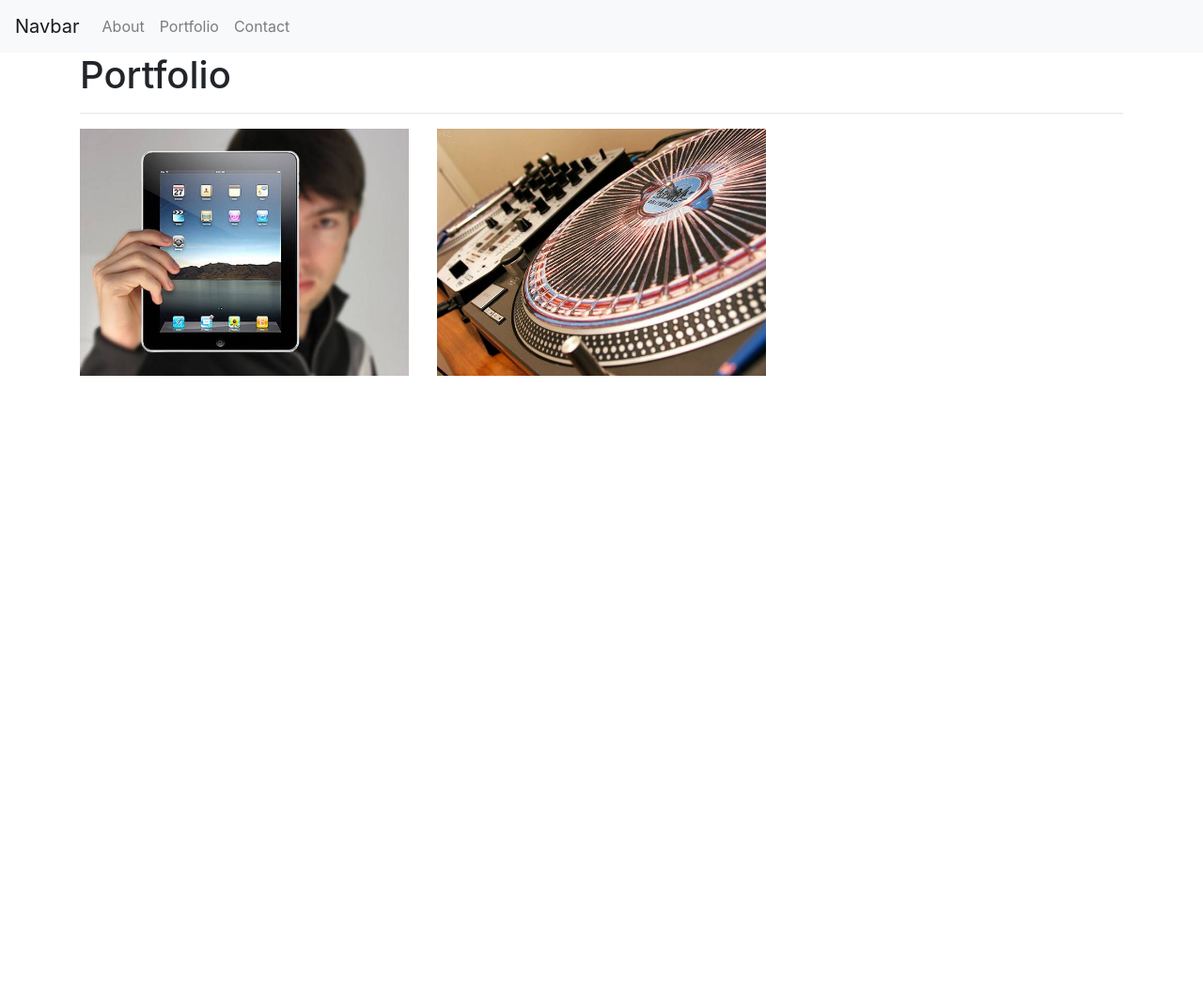
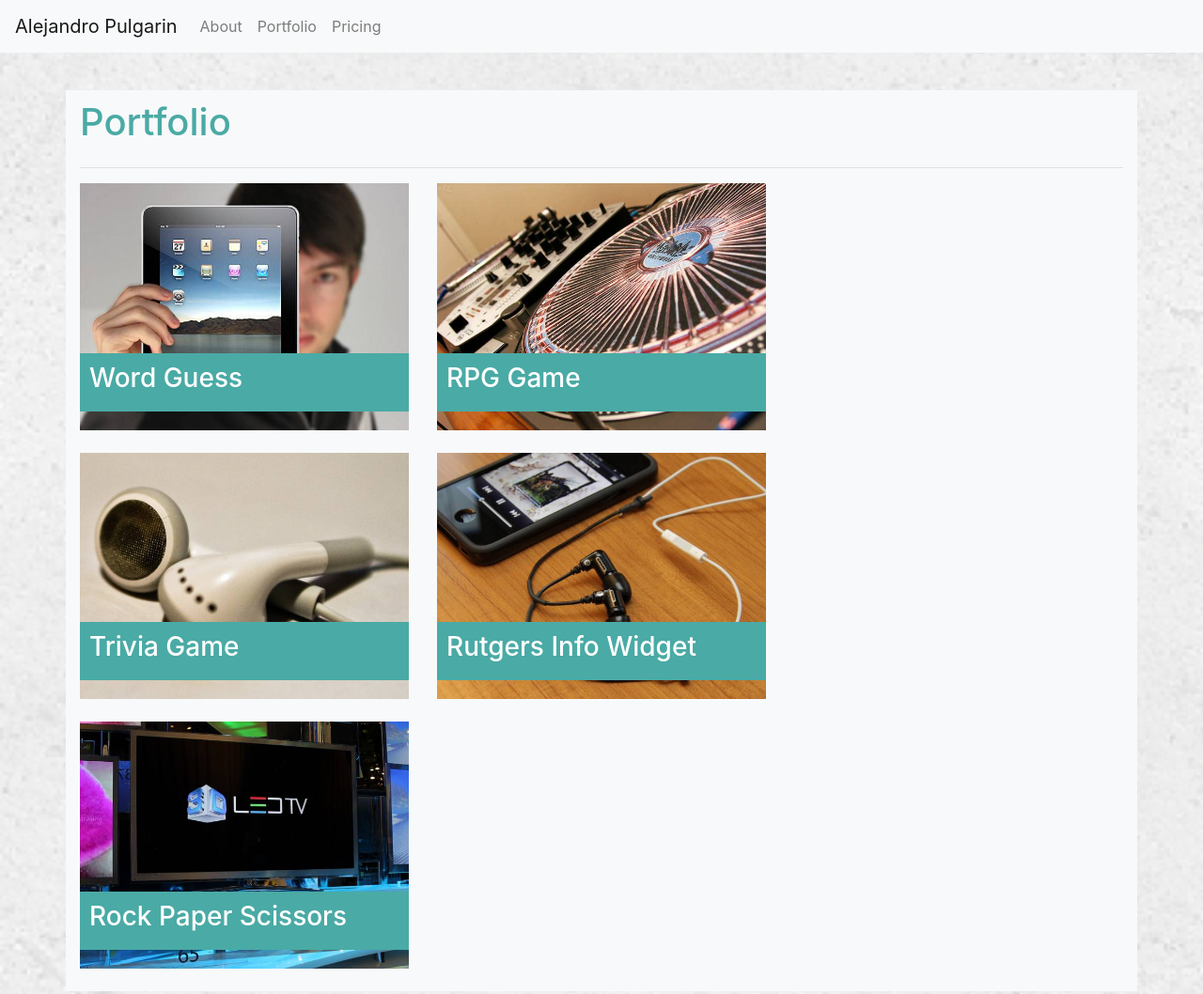
Before and after one commit to alejandro519/Boostrap-Portfolio, a plain HTML site: page portfolio.html in a window 1280 px wide. Shown: the top 1058 px of the page at 94% size. Before the commit the page ends 800 px from the top, so only its background shows below. Drawn offline with nearby package versions, Linux system fonts and the light colour scheme.

Commit message:
HW with revised layout using Boostrap

```diff
--- /dev/null
+++ b/assets/css/style.css
@@ -0,0 +1,217 @@
+body {
+  font-family: Arial, "Helvetica Neue", Helvetica, sans-serif;
+  font-size: 18px;
+  line-height: 34px;
+  color: #777777;
+  background: url("../images/concrete_seamless.png");
+}
+
+* {
+  box-sizing: border-box;
+}
+
+/* general */
+
+.container {
+  width: 100%;
+  max-width: 960px;
+  margin: 0 auto;
+  clear: both;
+}
+
+h1,
+h2,
+h3,
+p {
+  margin-bottom: 20px;
+}
+
+p:last-child {
+  margin-bottom: 0;
+}
+
+h1,
+h2,
+h3 {
+  font-family: Georgia, Times, "Times New Roman", serif;
+  font-weight: 700;
+  color: #4aaaa5;
+}
+
+h1 {
+  padding-bottom: 20px;
+  font-size: 30px;
+  line-height: 49px;
+  border-bottom: 3px solid #dddddd;
+}
+
+h2,
+h3 {
+  font-size: 22px;
+}
+
+/* header */
+
+#masthead {
+  position: fixed;
+  z-index: 99;
+  width: 100%;
+  margin: 0 0 30px;
+  overflow: auto;
+  color: #ffffff;
+  background: #ffffff;
+  border-bottom: 2px solid #cccccc;
+}
+
+#logo {
+  float: left;
+  width: 250px;
+  height: 90px;
+  font-family: Georgia, Times, "Times New Roman", serif;
+  font-size: 30px;
+  font-weight: 700;
+  line-height: 90px;
+  color: #ffffff;
+  text-align: center;
+  text-decoration: none;
+  background: #4aaaa5;
+}
+
+nav {
+  float: right;
+  margin-top: 25px;
+}
+
+nav a {
+  display: inline-block;
+  padding-left: 15px;
+  margin-left: 15px;
+  line-height: 18px;
+  color: #999;
+  text-decoration: none;
+  border-left: 1px solid #efefef;
+}
+
+nav a:first-child {
+  border-left: 0 none;
+}
+
+/* footer */
+
+footer {
+  padding: 30px 0;
+  clear: both;
+  font-size: 12px;
+  color: #ffffff;
+  color: #cccccc;
+  text-align: center;
+  background: #666666;
+  border-top: 8px solid #4aaaa5;
+  height: 50px;
+}
+
+h3, h2 {
+  padding-bottom: 20px;
+  margin-bottom: 15px;
+  line-height: 22px;
+  border-bottom: 2px solid #eeeeee;
+}
+
+/* main */
+
+#main-container {
+  padding-top: 130px;
+  min-height: calc(100vh - 70px);
+}
+
+.main-section {
+  float: left;
+  width: 100%;
+  max-width: 960px;
+  padding: 30px;
+  margin: 0 0 40px;
+  background: #ffffff;
+  border: 1px solid #dddddd;
+}
+
+/* portfolio page */
+
+.work {
+  position: relative;
+  float: left;
+  width: 274px;
+  margin: 20px 0 25px;
+  overflow: auto;
+}
+
+.work:nth-child(even) {
+  margin-right: 40px;
+}
+
+.work img {
+  width: 100%;
+  border: 0 none;
+  opacity: 0.8;
+}
+
+.work h3 {
+  position: absolute;
+  bottom: 20px;
+  width: 100%;
+  padding: 15px;
+  margin-bottom: 0;
+  font-weight: 300;
+  line-height: 30px;
+  color: #ffffff;
+  text-align: center;
+  background: #4aaaa5;
+  border-bottom: 0;
+}
+
+.auth-image {
+  float: left;
+  width: 200px;
+  height: auto;
+  margin-top: 10px;
+  margin-right: 25px;
+}
+
+/* contact page */
+
+#contact-form ul {
+  margin-bottom: 20px;
+}
+
+#contact-form li {
+  margin-bottom: 10px;
+}
+
+label,
+input[type=text],
+input[type=email],
+textarea {
+  display: block;
+  width: 100%;
+}
+
+input[type=text],
+input[type=email],
+textarea {
+  height: 35px;
+  padding: 0 10px;
+  font-size: 14px;
+  border: 1px solid #dddddd;
+}
+
+textarea {
+  height: 200px;
+}
+
+input[type=submit] {
+  padding: 10px 30px;
+  font-size: 18px;
+  color: #ffffff;
+  cursor: pointer;
+  background: #4aaaa5;
+  border: 0 none;
+}
--- /dev/null
+++ b/assets/style.css
@@ -0,0 +1,38 @@
+body, html {
+    height: 100%;
+  }
+
+  .bg {
+    /* The image used */
+    background-image: url("images/concrete_seamless.png");
+
+    /* Center and scale the image nicely */
+    background-position: center;
+    background-repeat: no-repeat;
+    background-size: cover;
+  }
+
+.container {
+    background-color: #f8f9fa;
+    margin-top: 40px;
+}
+
+.main-section {
+    color: #4AAAA5;
+    margin-top: 10px;
+}
+
+  /* Container holding the image and the text */
+.work1 {
+    position: relative;
+  }
+
+  /* Text */
+  .text-block {
+    position: absolute;
+    bottom: 20px;
+    width: 100%;
+    background-color: #4AAAA5;
+    color: white;
+    padding: 10px;
+}
--- a/portfolio.html
+++ b/portfolio.html
@@ -1,56 +1,110 @@
 <!doctype html>
-<html lang="en">
+<html lang="en-us">
+
 <head>
-    <!-- Required meta tags -->
-    <meta charset="utf-8">
+  <meta charset="UTF-8">
   <meta name="viewport" content="width=device-width, initial-scale=1, shrink-to-fit=no">
+  <title>Portfolio | Alejandro Pulgarin</title>
+  <link rel="stylesheet" href="https://stackpath.bootstrapcdn.com/bootstrap/4.3.1/css/bootstrap.min.css" integrity="sha384-ggOyR0iXCbMQv3Xipma34MD+dH/1fQ784/j6cY/iJTQUOhcWr7x9JvoRxT2MZw1T" crossorigin="anonymous">
+  <link rel="stylesheet" href="assets/style.css">
 
-    <!-- Bootstrap CSS -->
-    <link rel="stylesheet" href="https://stackpath.bootstrapcdn.com/bootstrap/4.3.1/css/bootstrap.min.css" integrity="sha384-ggOyR0iXCbMQv3Xipma34MD+dH/1fQ784/j6cY/iJTQUOhcWr7x9JvoRxT2MZw1T" crossorigin="anonymous">
-
-    <title>Portfolio</title>
 </head>
 
-    <!--Insert Nav Bar Here-->
+<body>
+
+  <div class="bg">
+
     <nav class="navbar navbar-expand-lg navbar-light bg-light">
-        <a class="navbar-brand" href="#">Navbar</a>
-
+      <a class="navbar-brand" href="#">Alejandro Pulgarin</a>
       <button class="navbar-toggler" type="button" data-toggle="collapse" data-target="#navbarNavAltMarkup" aria-controls="navbarNavAltMarkup" aria-expanded="false" aria-label="Toggle navigation">
         <span class="navbar-toggler-icon"></span>
       </button>
-
       <div class="collapse navbar-collapse" id="navbarNavAltMarkup">
         <div class="navbar-nav">
-            <a class="nav-item nav-link" href="#">About</a>
-            <a class="nav-item nav-link" href="#">Portfolio</a>
-            <a class="nav-item nav-link" href="#">Contact</a>
+          <a class="nav-item nav-link" href="index.html">About</a>
+          <a class="nav-item nav-link" href="portfolio.html">Portfolio</a>
+          <a class="nav-item nav-link" href="contact.html">Pricing</a>
         </div>
       </div>
     </nav>
 
-
-      <body>
-<div class="container">
-        <h1>Portfolio</h1><hr>
+    <div id="main-container" class="container">
 
       <div class="row">
-            <div class="col-md-4">
-                <img src="images/technics-q-c-640-480-1.jpg" class="img-fluid" alt="image1">
+        <div class="col-md-12">
+          <section class="main-section">
+            <h1>Portfolio</h1>
         </div>
-            <div class="col-md-4">
-                <img src="images/technics-q-c-640-480-2.jpg" class="img-fluid" alt="image2">
       </div>
 
+        <hr>
+
+        <!--Start Row 1-->
+        <div class="row">
+          <div class="col-md-4 mb-4">
+            <div class="work1">
+              <img src="assets/images/technics-q-c-640-480-1.jpg" class="img-fluid" alt="Word Guess">
+              <div class="text-block">
+                <h3>Word Guess</h3>
+              </div>
+            </div>
+          </div>
+
+          <div class="col-md-4 mb-4">
+            <div class="work1">
+              <img src="assets/images/technics-q-c-640-480-2.jpg" class="img-fluid" alt="RPG Game">
+              <div class="text-block">
+                <h3>RPG Game</h3>
+              </div>
+            </div>
+          </div>
+        </div>
+
+        <!--Start Row 2-->
+        <div class="row">
+          <div class="col-md-4 mb-4">
+            <div class="work1">
+              <img src="assets/images/technics-q-c-640-480-5.jpg" class="img-fluid" alt="Trivia Game">
+              <div class="text-block">
+                <h3>Trivia Game</h3>
+              </div>
+            </div>
+          </div>
+
+          <div class="col-md-4 mb-4">
+            <div class="work1">
+              <img src="assets/images/technics-q-c-640-480-7.jpg" class="img-fluid" alt="Rutgers Info Widget">
+              <div class="text-block">
+                <h3>Rutgers Info Widget</h3>
+              </div>
+            </div>
+          </div>
+        </div>
+
+        <!--Start Row 3-->
+        <div class="row">
+          <div class="col-md-4 mb-4">
+            <div class="work1">
+              <img src="assets/images/technics-q-c-640-480-9.jpg" class="img-fluid" alt="Rock Paper Scissors">
+              <div class="text-block">
+                <h3>Rock Paper Scissors</h3>
+              </div>
+            </div>
+          </div>
+        </div>
 
       </div>
 
-
-
-
-
-
+      <footer>
+        <div class="container">
+          Copyright &copy; 2019
+        </div>
+      </footer>
     </div>
 
+      <script src="https://code.jquery.com/jquery-3.3.1.slim.min.js" integrity="sha384-q8i/X+965DzO0rT7abK41JStQIAqVgRVzpbzo5smXKp4YfRvH+8abtTE1Pi6jizo" crossorigin="anonymous"></script>
+      <script src="https://cdnjs.cloudflare.com/ajax/libs/popper.js/1.14.7/umd/popper.min.js" integrity="sha384-UO2eT0CpHqdSJQ6hJty5KVphtPhzWj9WO1clHTMGa3JDZwrnQq4sF86dIHNDz0W1" crossorigin="anonymous"></script>
+      <script src="https://stackpath.bootstrapcdn.com/bootstrap/4.3.1/js/bootstrap.min.js" integrity="sha384-JjSmVgyd0p3pXB1rRibZUAYoIIy6OrQ6VrjIEaFf/nJGzIxFDsf4x0xIM+B07jRM" crossorigin="anonymous"></script>
+    </body>
 
-  </body>
 </html>
```
Also changed, not shown: contact.html (added, +61 -0 lines), index.html (added, +51 -0 lines), assets/images/cat.jpg (renamed from images/cat.jpg), assets/images/concrete_seamless.png (renamed from images/concrete_seamless.png), assets/images/technics-q-c-640-480-1.jpg (renamed from images/technics-q-c-640-480-1.jpg), assets/images/technics-q-c-640-480-2.jpg (renamed from images/technics-q-c-640-480-2.jpg), assets/images/technics-q-c-640-480-5.jpg (renamed from images/technics-q-c-640-480-5.jpg), assets/images/technics-q-c-640-480-7.jpg (renamed from images/technics-q-c-640-480-7.jpg), assets/images/technics-q-c-640-480-9.jpg (renamed from images/technics-q-c-640-480-9.jpg), 2 other files. Lines whose indentation alone changed are shown as unchanged.
